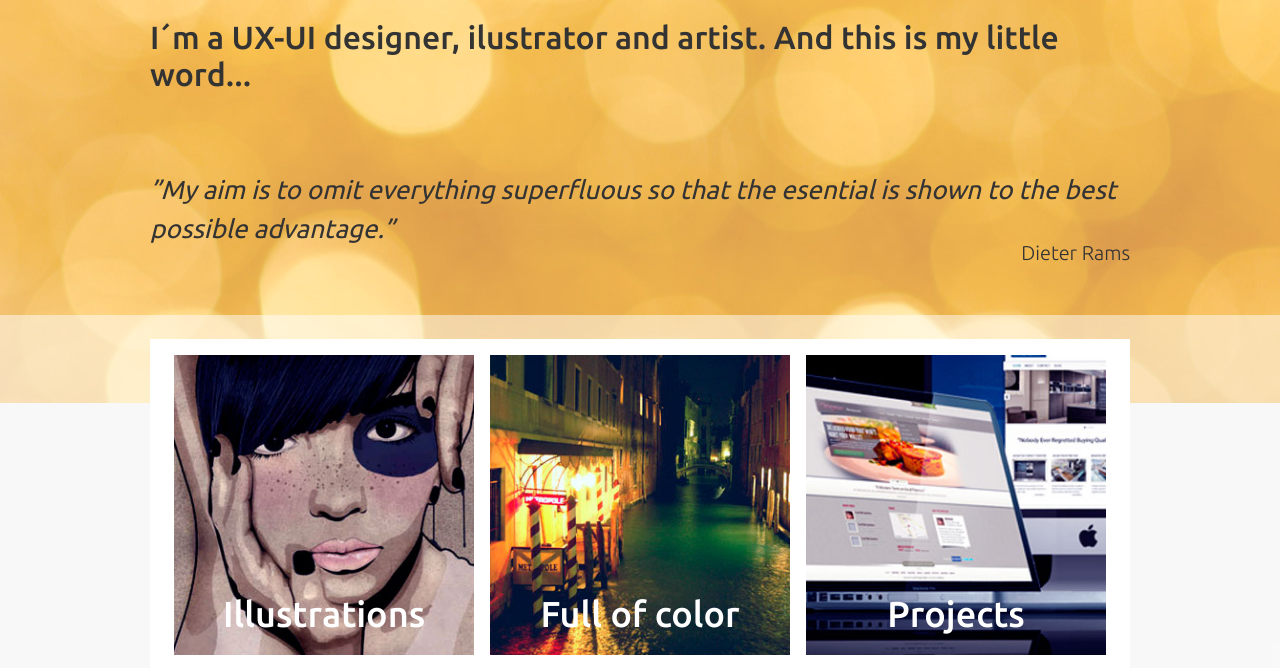
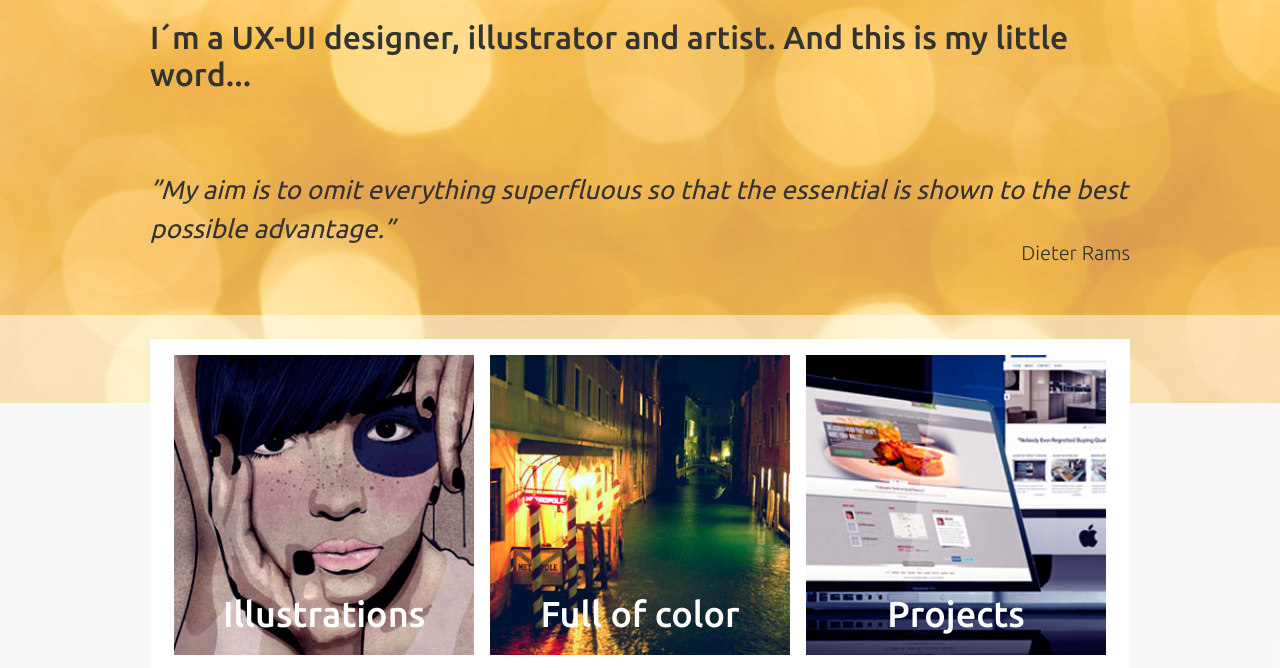
Before and after one commit to silviaalonsoruiz/website, a website: page index.html in a window 1280 px wide. Shown: the part 119-787 px from the top of the page. Drawn offline with Linux system fonts and the light colour scheme.

```diff
--- a/index.html
+++ b/index.html
@@ -16,9 +16,9 @@
         <div class="introduction  container">
             <p class="title">Hello!! My name is Silvia Alonso</p>
 
-            <p class="subtitle">I´m a UX-UI designer, ilustrator and artist. And this is my little word...</p>
+            <p class="subtitle">I´m a UX-UI designer, illustrator and artist. And this is my little word...</p>
 
-            <p class="quote">”My aim is to omit everything superfluous so that the esential is shown to the best
+            <p class="quote">”My aim is to omit everything superfluous so that the essential is shown to the best
                 possible advantage.”
                 <span>Dieter Rams</span></p>
         </div>
```
